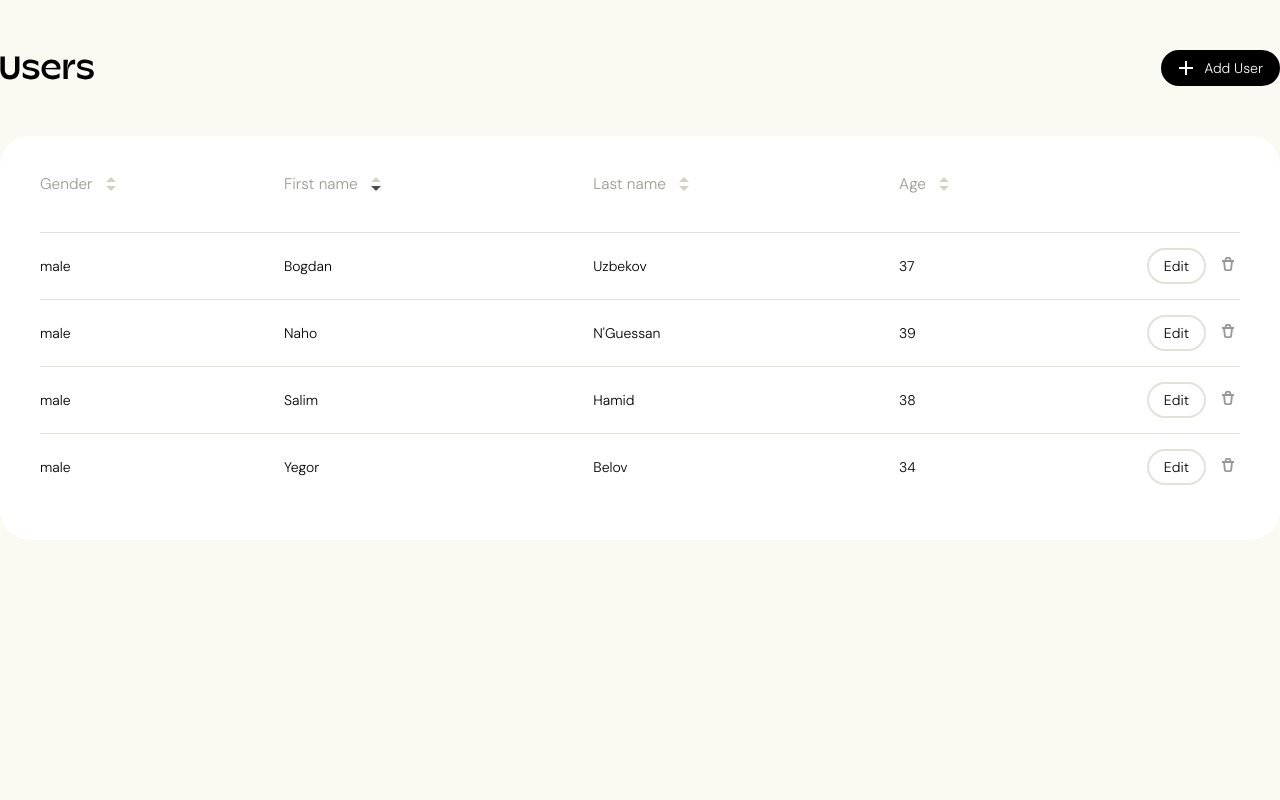
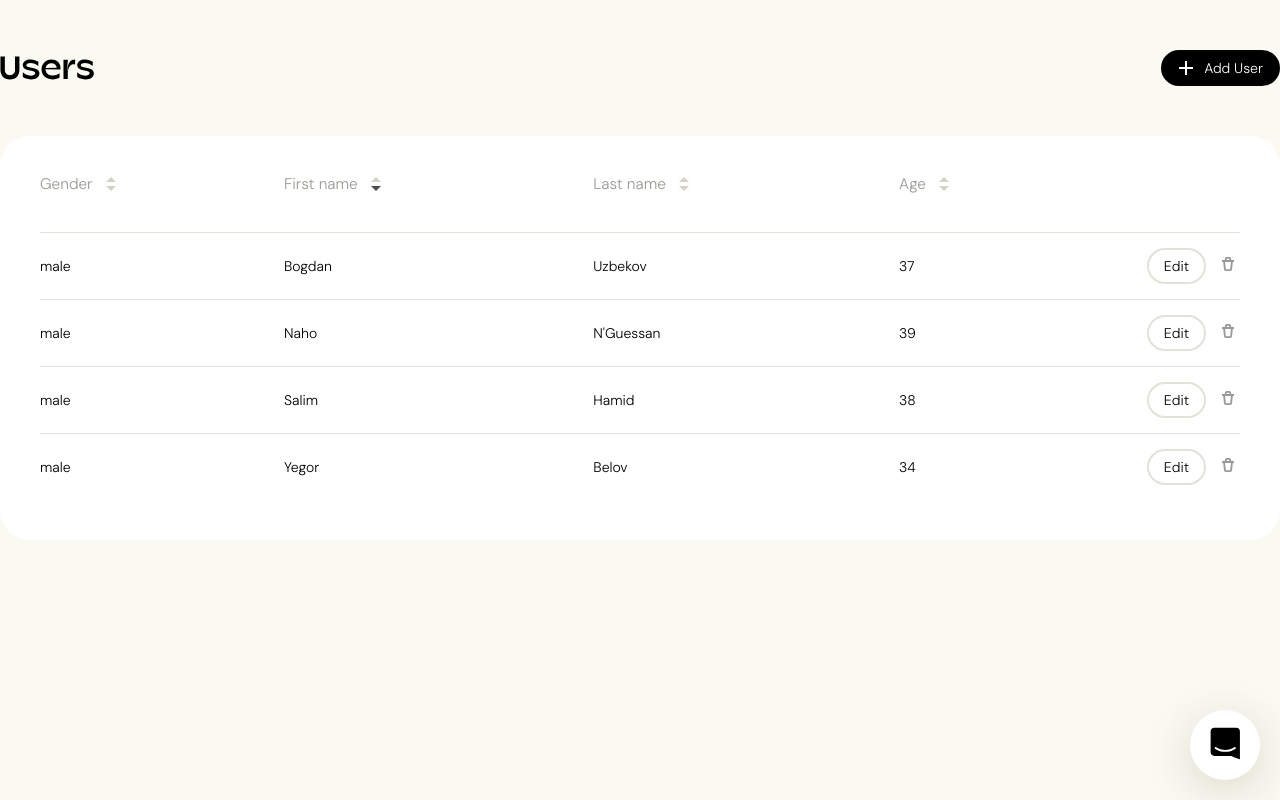
Before and after one commit to Maranaho/apron, a React (Vite) app: page / in a window 1280 px wide. Built offline with nearby package versions, Linux system fonts and the light colour scheme.

Commit message:
feat(web-1039: Chat done)

```diff
--- a/src/App.tsx
+++ b/src/App.tsx
@@ -3,6 +3,7 @@ import { useLocation, useParams } from "react-router-dom"
 import Users from './components/Users/Users'
 import Header from './components/Header/Header'
 import AddUserForm from './components/AddUserForm/AddUserForm'
+import Chat from './components/Chat/Chat'
 import DeleteUserModal from './components/DeleteUserModal/DeleteUserModal'
 import Modal from './components/Modal/Modal'
 import styles from "./styles/App.module.scss"
@@ -22,6 +23,7 @@ const App:FC = ()=> {
         <Users />
         {(openAddNewUser || openEditUser) && <Modal><AddUserForm/></Modal>}
         {openDeleteUser && <Modal><DeleteUserModal/></Modal>}
+        <Chat/>
     </main>
   )
 }
--- /dev/null
+++ b/src/components/Chat/Chat.module.scss
@@ -0,0 +1,16 @@
+@use '../../styles/tokens.scss' as *;
+
+.Chat {
+    position: fixed;
+    bottom: 20px;
+    right: 20px;
+    padding:10px;
+    background: #fff;
+    border: none;
+    border-radius: 100px;
+    width: 70px;
+    height: 70px;
+    box-sizing: border-box;
+    box-shadow: $chathadow;
+    img{width: 30px}
+}
--- /dev/null
+++ b/src/components/Chat/Chat.tsx
@@ -0,0 +1,7 @@
+import { FC } from "react"
+import chatIcon from "../../assets/svg/chat.svg"
+import styles from "./Chat.module.scss"
+
+const Chat:FC = () => <button className={styles.Chat}><img src={chatIcon} alt="chat"/></button>
+
+export default Chat
--- a/src/styles/tokens.scss
+++ b/src/styles/tokens.scss
@@ -33,6 +33,7 @@ $modalWidth: 512px;
 $modalRadius: 16px;
 $modalPadding: 30px;
 $modalShadow: 0px 20px 80px 0px rgba(0,0,0,.7);
+$chathadow: 0px 10px 40px 0px #d1cfbab3;
 $closeBtnPosition: 20px;
 
 //Table
```
